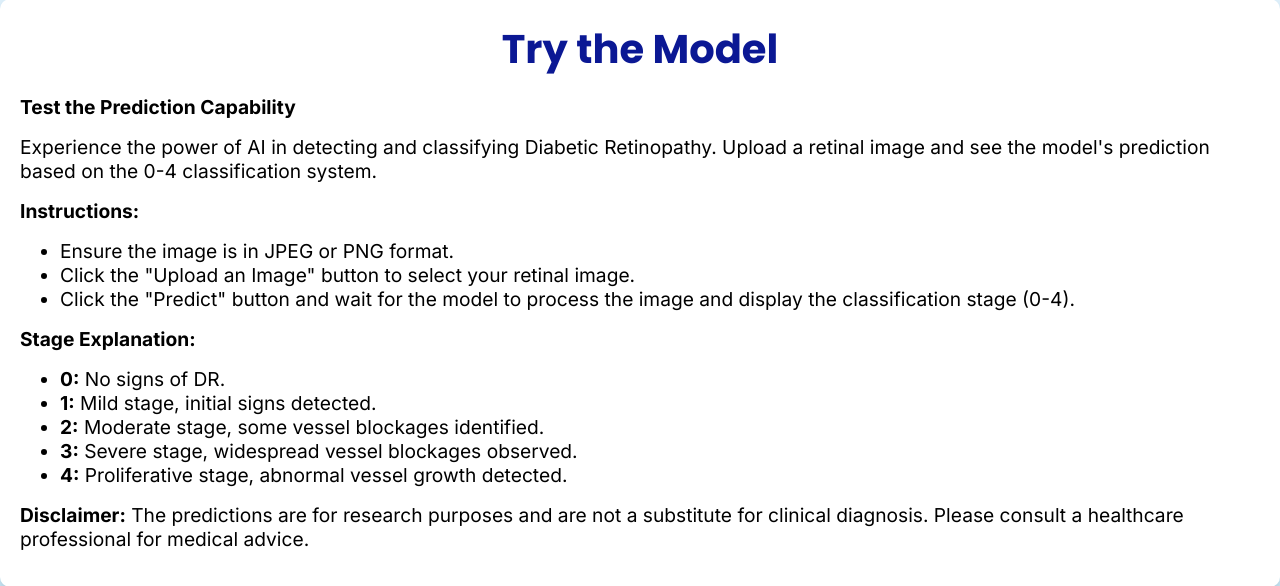
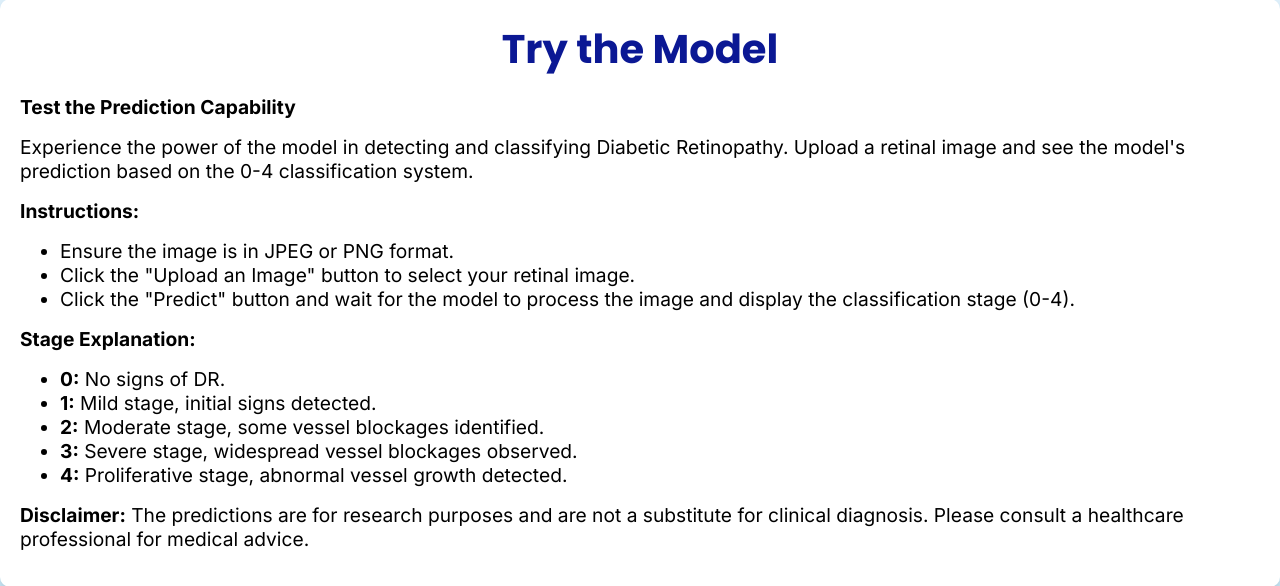
Before and after one commit to marybarbiebarrion/magisOptics, a Django app: page / in a window 1280 px wide. Shown: the part 2104-2690 px from the top of the page. Run offline with Django 5.2, Linux system fonts and the light colour scheme.

Commit message:
comment edit

```diff
--- a/eagleOptics/drclassify/templates/drclassify/upload.html
+++ b/eagleOptics/drclassify/templates/drclassify/upload.html
@@ -293,7 +293,7 @@
         <p><strong>Test the Prediction Capability</strong></p>
 
         <p>
-            Experience the power of AI in detecting and classifying Diabetic Retinopathy. Upload a retinal image and see the model's
+            Experience the power of the model in detecting and classifying Diabetic Retinopathy. Upload a retinal image and see the model's
             prediction based on the 0-4 classification system.
         </p>
         <p></p>
```
